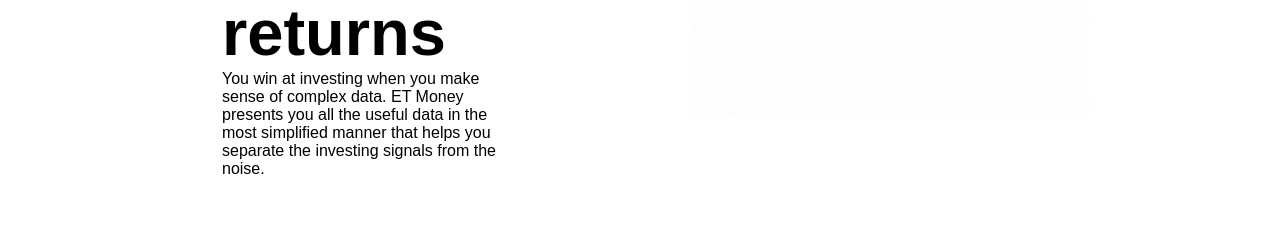
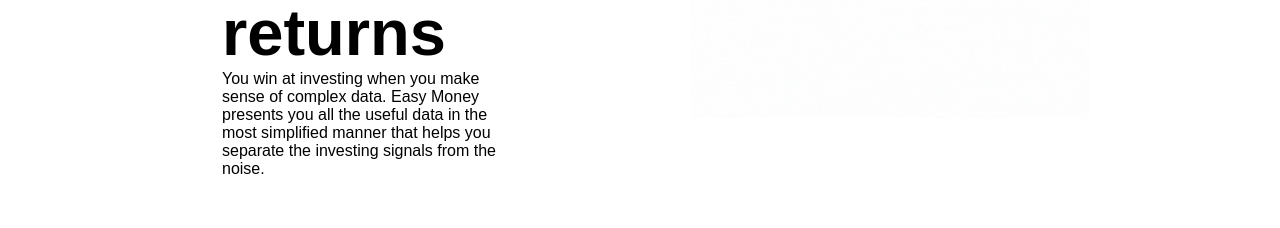
Before and after one commit to MashooqAli9140/easy-money, a React (Vite) app in the folder frontend/easymoney/: page / in a window 1280 px wide. Shown: the part 925-1153 px from the top of the page. Built offline with nearby package versions, Linux system fonts and the light colour scheme.

Commit message:
h4 updated

```diff
--- a/frontend/easymoney/src/componants/Home_Hero/Home_Hero_2.jsx
+++ b/frontend/easymoney/src/componants/Home_Hero/Home_Hero_2.jsx
@@ -9,7 +9,7 @@ const Home_Hero_2 = () => {
         <div style={{ padding:"2px 10px 10px 2px", margin:"0 auto 0", maxWidth:"300px"}}>
         <img id='return-img' style={{ width:"100%"}} src= {returns} alt="grow_icon" />
         <h1 style={{ fontSize:"65px"}}> Simplified data for Amazingg returns </h1>
-        <h4 style={{ fontWeight:100}}> You win at investing when you make sense of complex data. ET Money presents you all the useful data in the most simplified manner that helps you separate the investing signals from the noise. </h4>
+        <h4 style={{ fontWeight:100}}> You win at investing when you make sense of complex data. Easy Money presents you all the useful data in the most simplified manner that helps you separate the investing signals from the noise. </h4>
         </div>
        </div>
 
```
